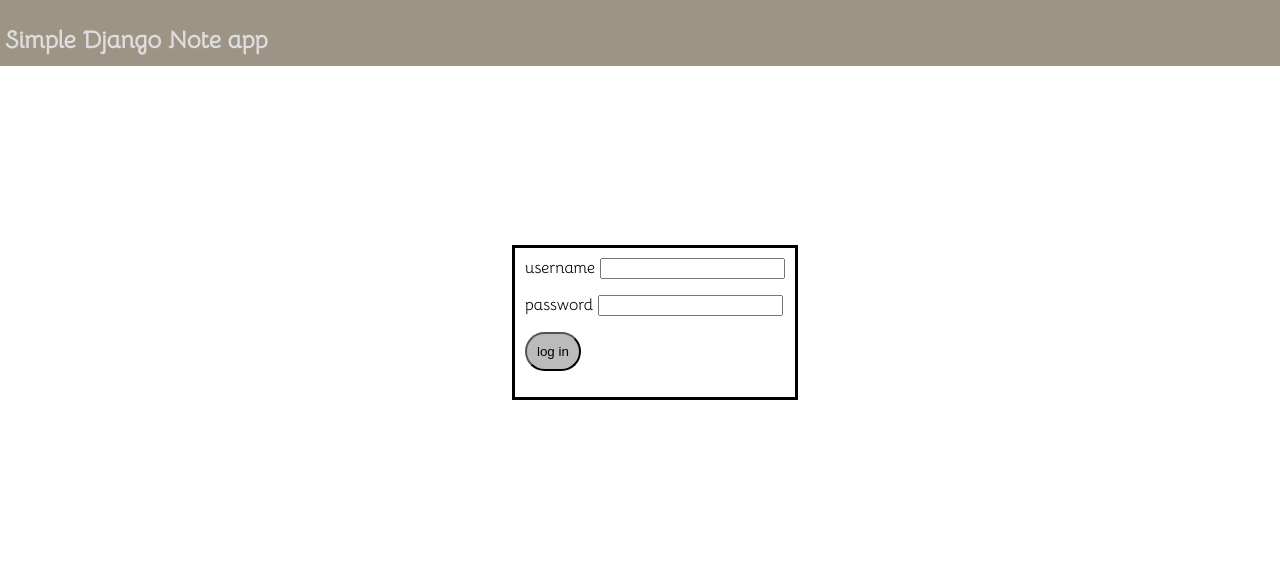
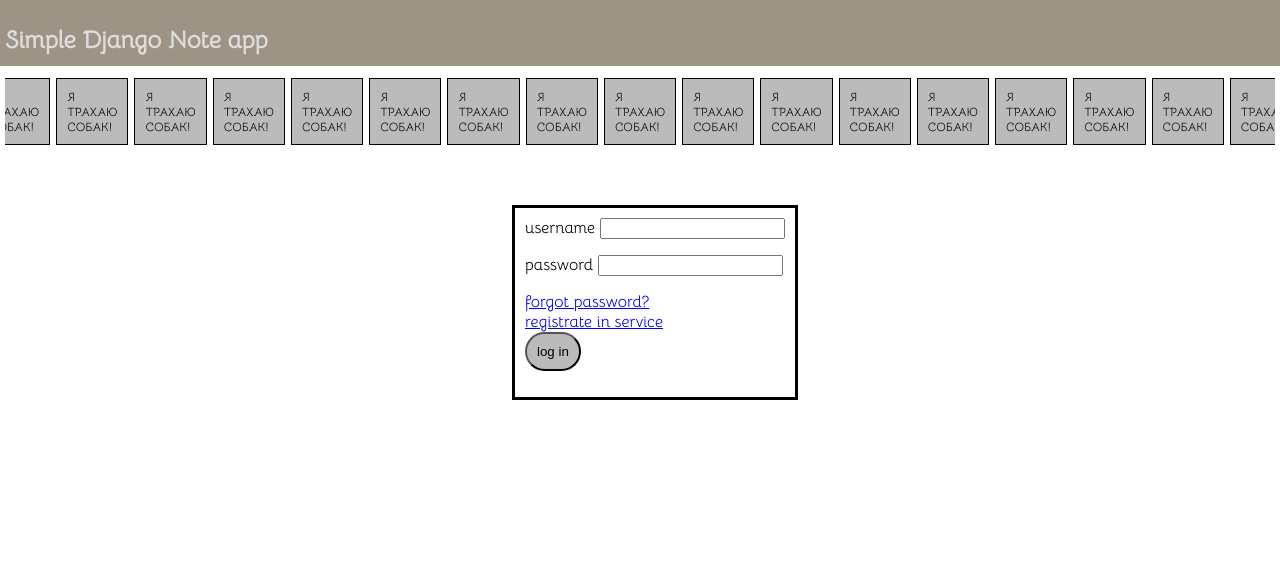
Before and after one commit to kotKolil/simple-django-notes, a Django app: template djangoclipboard/app/templates/log_in.html in a window 1280 px wide. Shown: the top 572 px of the page. Run offline with Django 5.2, Linux system fonts and the light colour scheme; the template is opened without the code that fills it, so the values that code supplies are empty.

Commit message:
added .gitignore & make pages for app

```diff
--- a/djangoclipboard/app/templates/base.html
+++ b/djangoclipboard/app/templates/base.html
@@ -11,6 +11,31 @@
         <H2>
             Simple Django Note app
         </H2>
+        <div class="card-container">
+            <div class="theme-div"> Я ТРАХАЮ СОБАК!</div>
+                        <div class="theme-div"> Я ТРАХАЮ СОБАК!</div>
+            <div class="theme-div"> Я ТРАХАЮ СОБАК!</div>
+            <div class="theme-div"> Я ТРАХАЮ СОБАК!</div>
+            <div class="theme-div"> Я ТРАХАЮ СОБАК!</div>
+            <div class="theme-div"> Я ТРАХАЮ СОБАК!</div>
+            <div class="theme-div"> Я ТРАХАЮ СОБАК!</div>
+            <div class="theme-div"> Я ТРАХАЮ СОБАК!</div>
+            <div class="theme-div"> Я ТРАХАЮ СОБАК!</div>
+            <div class="theme-div"> Я ТРАХАЮ СОБАК!</div>
+            <div class="theme-div"> Я ТРАХАЮ СОБАК!</div>
+            <div class="theme-div"> Я ТРАХАЮ СОБАК!</div>
+            <div class="theme-div"> Я ТРАХАЮ СОБАК!</div>
+            <div class="theme-div"> Я ТРАХАЮ СОБАК!</div>
+            <div class="theme-div"> Я ТРАХАЮ СОБАК!</div>
+            <div class="theme-div"> Я ТРАХАЮ СОБАК!</div>
+            <div class="theme-div"> Я ТРАХАЮ СОБАК!</div>
+            <div class="theme-div"> Я ТРАХАЮ СОБАК!</div>
+            <div class="theme-div"> Я ТРАХАЮ СОБАК!</div>
+            <div class="theme-div"> Я ТРАХАЮ СОБАК!</div>
+            <div class="theme-div"> Я ТРАХАЮ СОБАК!</div>
+
+
+        </div>
     </div>
     {% block content %}
 
--- a/djangoclipboard/app/templates/editor.html
+++ b/djangoclipboard/app/templates/editor.html
@@ -7,6 +7,8 @@
         <textarea>
 
         </textarea>
+        <br>
+        <input type="submit" class="button-submit-div" value="send">
     </form>
 </div>
 
--- /dev/null
+++ b/djangoclipboard/app/templates/index.html
@@ -0,0 +1,5 @@
+{% extends "base.html" %}
+{% block title %}Editor{% endblock title %}
+{% block content %}
+
+{% endblock content %}
--- a/djangoclipboard/app/templates/log_in.html
+++ b/djangoclipboard/app/templates/log_in.html
@@ -9,6 +9,10 @@
         password
         <input type="password" />
         <p>
+        <a href="/recovery">forgot password?</a>
+        <br>
+        <a href="/reg">registrate in service</a>
+        <br>
         <input type="submit" value="log in" class="button-submit-div" />
     </form>
 </div>
--- a/djangoclipboard/app/views.py
+++ b/djangoclipboard/app/views.py
@@ -2,4 +2,4 @@ from django.template.response import TemplateResponse
 
 # Create your views here.
 def index(request):
-    return TemplateResponse(request, "editor.html")
+    return TemplateResponse(request, "index.html")
--- a/djangoclipboard/static/style.css
+++ b/djangoclipboard/static/style.css
@@ -37,11 +37,17 @@ body, html {
     display:flex;
     justify-content: center;
     align-items: center;
+    overflow:auto;
 
 }
 
+.card-container::-webkit-scrollbar {
+    display: none; /* Скрывает полосу прокрутки */
+}
+
 .card-container textarea {
-    padding: 100px;
+    margin: 3vh;
+    padding: 3vh;
     width: 500px;
     height: 400px;
     resize: none;
@@ -94,3 +100,12 @@ body, html {
     background-color: #BBBBBB;
     padding: 10px;
 }
+.theme-div {
+    font-size: 12px;
+    background-color: #BBBBBB;
+    padding: 10px;
+    color:black;
+    border: black solid 1px;
+    margin: 3px;
+
+}
```
Also changed, not shown: 1 other file.
